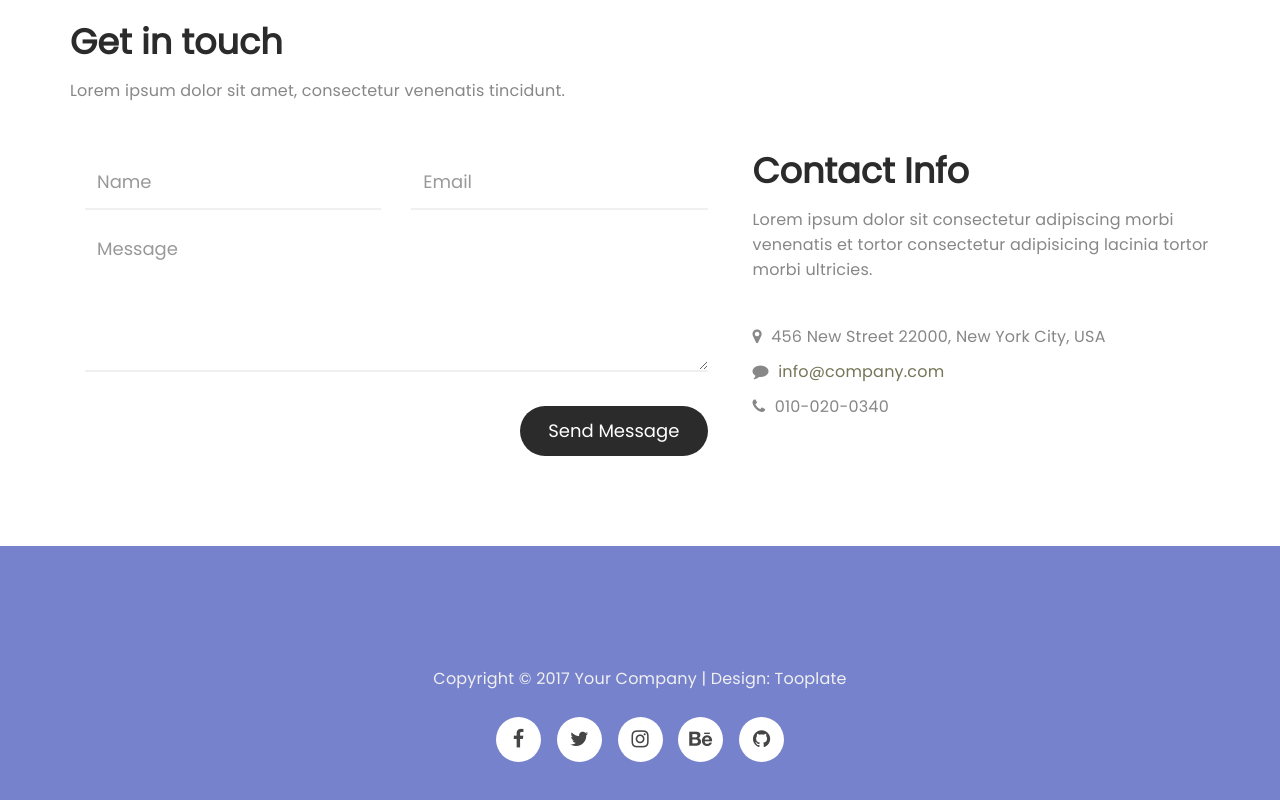
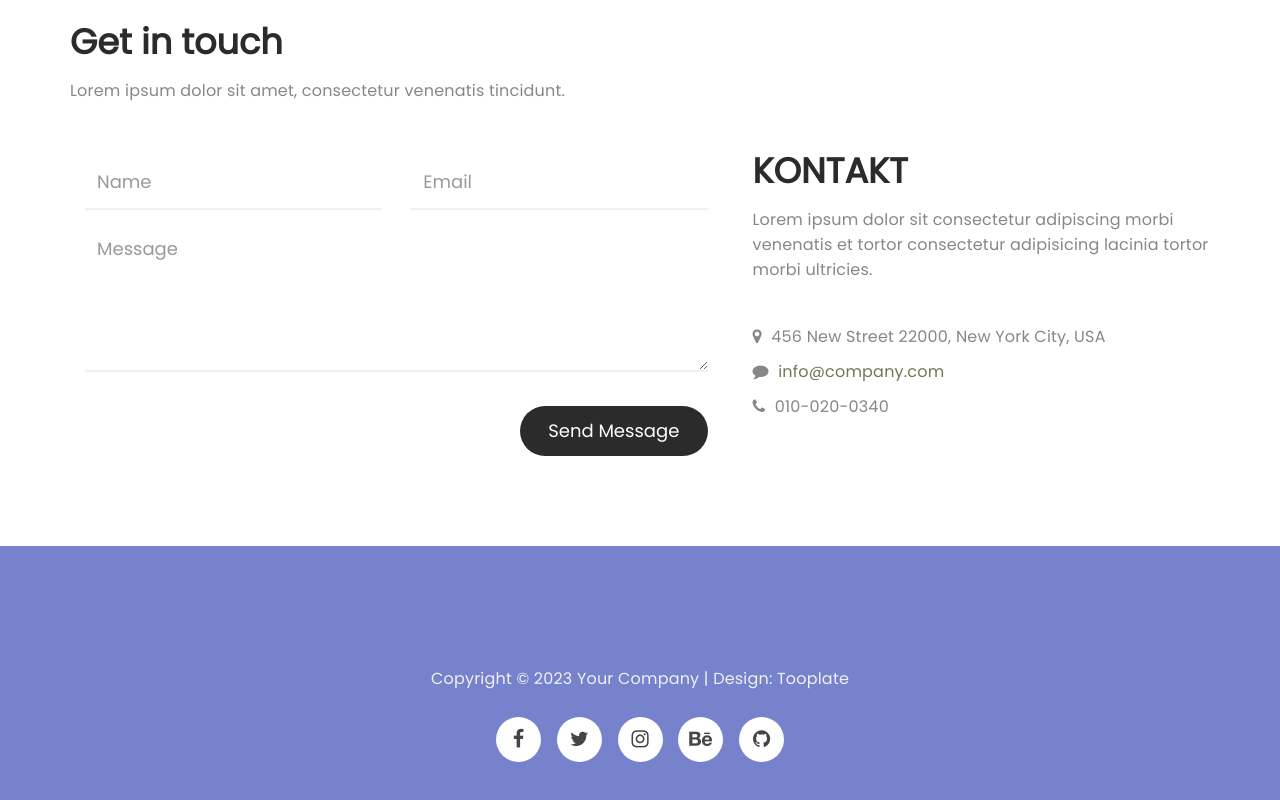
Before and after one commit to brankicamilovanovic/talentovana-vestica, a plain HTML site: page index.html in a window 1280 px wide. Shown: the part 2859-3659 px from the top of the page. Drawn offline with Linux system fonts and the light colour scheme.

Commit message:
Update index.html

```diff
--- a/index.html
+++ b/index.html
@@ -229,10 +229,10 @@
                </div>
 
                <div class="col-md-5 col-sm-8">
-                    <!-- CONTACT INFO -->
+                    <!-- KONTAKT -->
                     <div class="wow fadeInUp contact-info" data-wow-delay="0.4s">
                          <div class="section-title">
-                              <h2>Contact Info</h2>
+                              <h2>KONTAKT</h2>
                               <p>Lorem ipsum dolor sit consectetur adipiscing morbi venenatis et tortor consectetur adipisicing lacinia tortor morbi ultricies.</p>
                          </div>
 
@@ -253,7 +253,7 @@
         <div class="row">
 
                <div class="wow fadeInUp col-md-12 col-sm-12" data-wow-delay="0.8s">
-                    <p class="white-color">Copyright &copy; 2017 Your Company
+                    <p class="white-color">Copyright &copy; 2023 Your Company
                     | Design: Tooplate</p>
                     <div class="wow fadeInUp" data-wow-delay="1s">
                          <ul class="social-icon">
```
